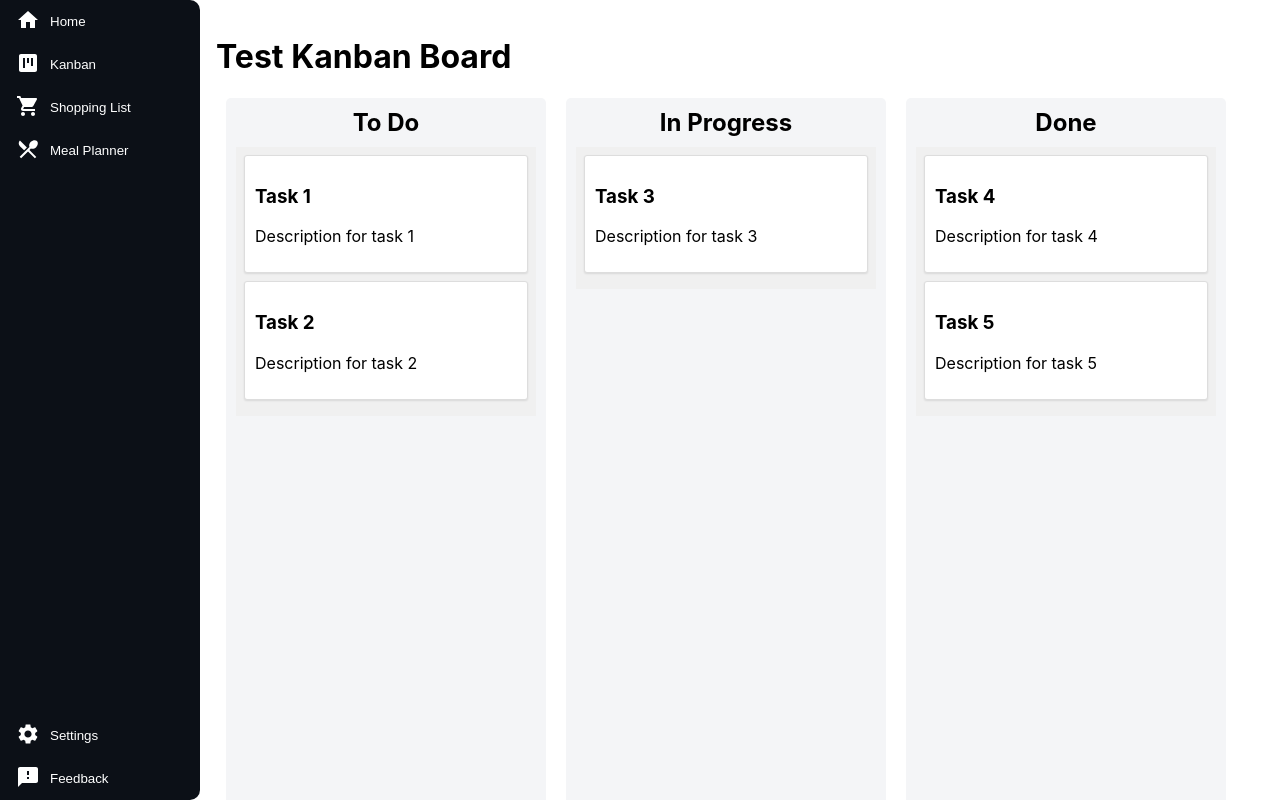
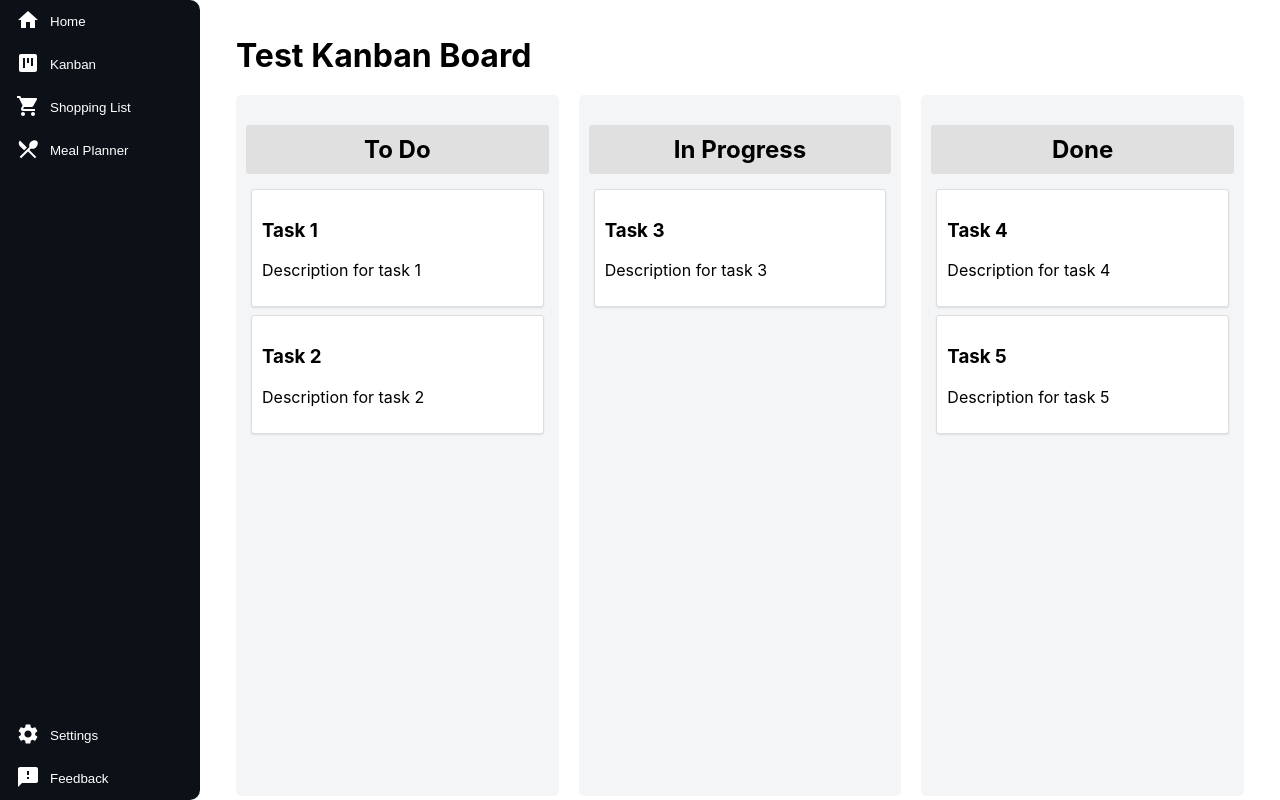
Before and after one commit to Team-KekX/Long-Game, a React (Create React App) app in the folder ui/: page / in a window 1280 px wide. Both pictures are taken after a click on the button "Kanban". Built offline with nearby package versions, Linux system fonts and the light colour scheme.

Commit message:
ui/fix board resetting itself after dragging a card

```diff
--- a/ui/src/components/Kanban/KanbanBoard.css
+++ b/ui/src/components/Kanban/KanbanBoard.css
@@ -2,38 +2,52 @@ body, html {
   margin: 0;
   padding: 0;
   height: 100%;
-  overflow: hidden; /* Prevent scrolling on the body */
+  overflow: hidden;
 }
 
 .kanban-board {
   display: flex;
   flex-direction: column;
   height: 100vh;
+  padding: 20px;
+  box-sizing: border-box;
 }
 
-.kanban-board-title {
-  text-align: center;
-  margin: 0 0 20px 0; /* Remove top margin, keep bottom margin */
+.kanban-board h1 {
+  margin-top: 0;
+  margin-bottom: 20px;
 }
 
 .kanban-board-columns {
   display: flex;
   flex-grow: 1;
-  overflow-x: auto;
+  gap: 20px;
+  height: calc(100% - 60px); /* Adjust based on your header height */
+  overflow: hidden;
 }
 
 .kanban-column {
-  flex: 0 0 300px;
-  margin: 0 10px;
+  display: flex;
+  flex-direction: column;
+  flex: 1;
+  min-width: 0; /* Allow columns to shrink below their content size */
   background-color: #f4f5f7;
   border-radius: 5px;
   padding: 10px;
 }
 
-.kanban-column h2 {
+.kanban-column-title {
+  margin-bottom: 10px;
+  padding: 10px;
   text-align: center;
-  margin-top: 0; /* Remove top margin */
-  margin-bottom: 10px;
+  background-color: #e0e0e0;
+  border-radius: 3px;
+}
+
+.kanban-column-content {
+  flex-grow: 1;
+  overflow-y: auto;
+  padding: 5px;
 }
 
 .kanban-card {
@@ -50,9 +64,3 @@ body, html {
   padding: 20px;
   font-size: 18px;
 }
-
-.kanban-column-content {
-  min-height: 100px;
-  padding: 8px;
-  background-color: #f0f0f0;
-}
--- a/ui/src/components/Kanban/KanbanBoard.tsx
+++ b/ui/src/components/Kanban/KanbanBoard.tsx
@@ -56,8 +56,7 @@ export const KanbanBoard: React.FC = () => {
     };
 
     loadBoard();
-    console.log('Board data:', board);
-  }, [board]);
+  }, []); // Empty dependency array means this effect runs once on mount
 
   const onDragStart = (start: DragStart) => {
     console.log('Drag started', start);
@@ -92,10 +91,11 @@ export const KanbanBoard: React.FC = () => {
 		}
 	};
 
+	if (error) return <div>Error: {error}</div>;
 	if (!board) return <div>Loading...</div>;
 
 	return (
-		<DragDropContext onDragEnd={onDragEnd}>
+		<DragDropContext onDragStart={onDragStart} onDragEnd={onDragEnd}>
 			<div className="kanban-board">
 				<h1>{board.title}</h1>
 				<div className="kanban-board-columns">
--- a/ui/src/components/Kanban/KanbanColumn.tsx
+++ b/ui/src/components/Kanban/KanbanColumn.tsx
@@ -4,21 +4,21 @@ import { KanbanColumnProps } from './KanbanTypes';
 import { KanbanCard } from './KanbanCard';
 
 export const KanbanColumn: React.FC<KanbanColumnProps> = ({ id, title, cards }) => (
-  <div className="kanban-column">
-    <h2>{title}</h2>
   <Droppable droppableId={id}>
     {(provided) => (
       <div
         ref={provided.innerRef}
         {...provided.droppableProps}
-          className="kanban-column-content"
+        className="kanban-column"
       >
+        <h2 className="kanban-column-title">{title}</h2>
+        <div className="kanban-column-content">
           {cards.map((card, index) => (
             <KanbanCard key={card.id} index={index} {...card} />
           ))}
           {provided.placeholder}
         </div>
+      </div>
     )}
   </Droppable>
-  </div>
 );
```
Lines whose indentation alone changed are shown as unchanged.
